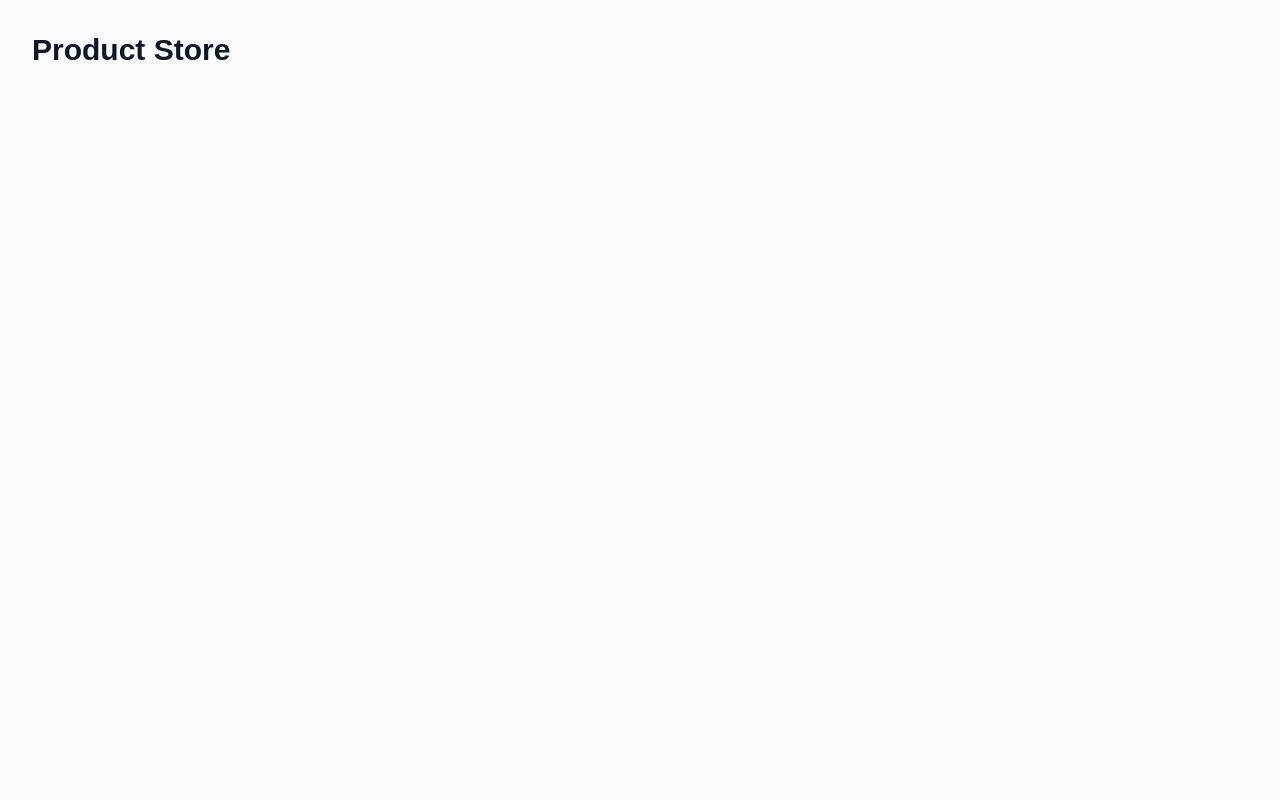
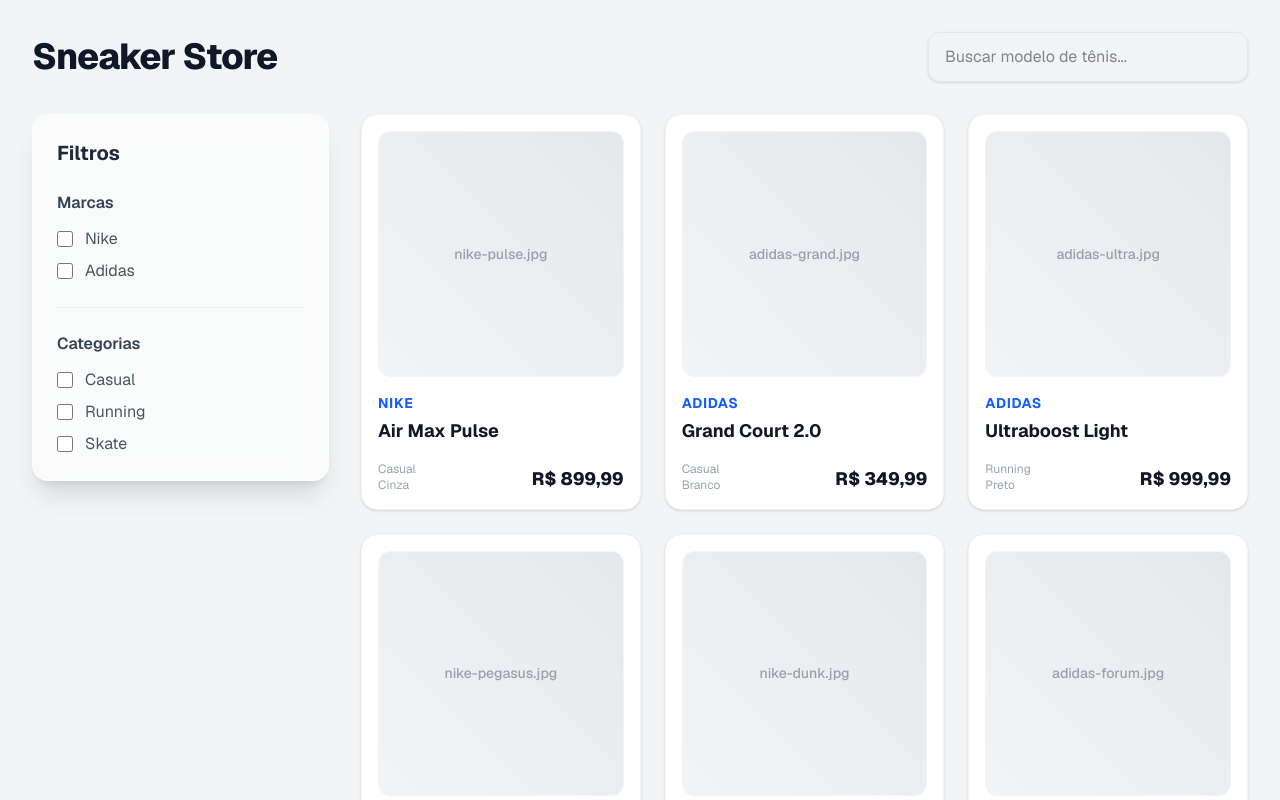
Before and after one commit to Willyang10x/catalogo-interativo, a Next.js app: page / in a window 1280 px wide. Shown: the top 800 px of the page. Built offline with nearby package versions, Linux system fonts and the light colour scheme.

Commit message:
feat: adiciona barra de pesquisa com debounce

```diff
--- a/app/page.tsx
+++ b/app/page.tsx
@@ -1,9 +1,161 @@
+'use client';
+
+import { useState, useMemo, useEffect } from 'react';
 import { products, type Sneaker } from "./data/products";
 
+const AVAILABLE_BRANDS = ["Nike", "Adidas"];
+const AVAILABLE_CATEGORIES = ["Casual", "Running", "Skate"];
+
 export default function Home() {
+  const [selectedBrands, setSelectedBrands] = useState<string[]>([]);
+  const [selectedCategories, setSelectedCategories] = useState<string[]>([]);
+
+  // Estados para a barra de pesquisa e o debounce
+  const [searchQuery, setSearchQuery] = useState('');
+  const [debouncedQuery, setDebouncedQuery] = useState('');
+
+  // Lógica do Debounce: Aguarda 300ms após o usuário parar de digitar para atualizar a busca real
+  useEffect(() => {
+    const handler = setTimeout(() => {
+      setDebouncedQuery(searchQuery);
+    }, 300);
+
+    return () => clearTimeout(handler);
+  }, [searchQuery]);
+
+  const toggleBrand = (brand: string) => {
+    setSelectedBrands((prev) =>
+      prev.includes(brand) ? prev.filter((b) => b !== brand) : [...prev, brand]
+    );
+  };
+
+  const toggleCategory = (category: string) => {
+    setSelectedCategories((prev) =>
+      prev.includes(category) ? prev.filter((c) => c !== category) : [...prev, category]
+    );
+  };
+
+  // Filtra cruzando a pesquisa em texto, as marcas e as categorias
+  const filteredProducts = useMemo(() => {
+    return products.filter((sneaker) => {
+      const matchesSearch = sneaker.name.toLowerCase().includes(debouncedQuery.toLowerCase());
+      const matchesBrand = selectedBrands.length === 0 || selectedBrands.includes(sneaker.brand);
+      const matchesCategory = selectedCategories.length === 0 || selectedCategories.includes(sneaker.category);
+
+      return matchesSearch && matchesBrand && matchesCategory;
+    });
+  }, [debouncedQuery, selectedBrands, selectedCategories]);
+
   return (
-    <main className="min-h-screen bg-gray-50 p-8">
-      <h1 className="text-3xl font-bold text-gray-900 mb-8">Product Store</h1>
-    </main>
+    <div className="min-h-screen bg-gray-100 p-4 md:p-8 font-sans">
+
+      {/* Header com a Barra de Pesquisa */}
+      <div className="mb-8 flex flex-col md:flex-row md:items-center justify-between gap-4">
+        <h1 className="text-4xl font-extrabold text-gray-900 tracking-tight">
+          Sneaker Store
+        </h1>
+
+        <input
+          type="text"
+          placeholder="Buscar modelo de tênis..."
+          value={searchQuery}
+          onChange={(e) => setSearchQuery(e.target.value)}
+          className="w-full md:w-80 px-4 py-3 rounded-xl border border-gray-200 focus:ring-2 focus:ring-blue-500 focus:border-blue-500 outline-none transition-all shadow-sm"
+        />
+      </div>
+
+      <div className="flex flex-col md:flex-row gap-8">
+
+        <aside className="w-full md:w-1/4 h-fit p-6 rounded-2xl bg-white/60 backdrop-blur-md border border-white/40 shadow-xl">
+          <h2 className="text-xl font-bold text-gray-800 mb-6">Filtros</h2>
+
+          <div className="space-y-6">
+            <div>
+              <h3 className="font-semibold text-gray-700 mb-3">Marcas</h3>
+              <div className="space-y-2">
+                {AVAILABLE_BRANDS.map((brand) => (
+                  <label key={brand} className="flex items-center space-x-3 cursor-pointer group">
+                    <input
+                      type="checkbox"
+                      checked={selectedBrands.includes(brand)}
+                      onChange={() => toggleBrand(brand)}
+                      className="w-4 h-4 rounded text-blue-600 focus:ring-blue-500 border-gray-300 transition-colors"
+                    />
+                    <span className="text-gray-600 group-hover:text-gray-900 transition-colors">{brand}</span>
+                  </label>
+                ))}
+              </div>
+            </div>
+
+            <hr className="border-gray-200/50" />
+
+            <div>
+              <h3 className="font-semibold text-gray-700 mb-3">Categorias</h3>
+              <div className="space-y-2">
+                {AVAILABLE_CATEGORIES.map((category) => (
+                  <label key={category} className="flex items-center space-x-3 cursor-pointer group">
+                    <input
+                      type="checkbox"
+                      checked={selectedCategories.includes(category)}
+                      onChange={() => toggleCategory(category)}
+                      className="w-4 h-4 rounded text-blue-600 focus:ring-blue-500 border-gray-300 transition-colors"
+                    />
+                    <span className="text-gray-600 group-hover:text-gray-900 transition-colors">{category}</span>
+                  </label>
+                ))}
+              </div>
+            </div>
+          </div>
+        </aside>
+
+        <main className="w-full md:w-3/4">
+          {filteredProducts.length === 0 ? (
+            <div className="bg-white rounded-2xl p-12 text-center shadow-sm border border-gray-100">
+              <p className="text-gray-500 text-lg">Nenhum tênis encontrado.</p>
+              <button
+                onClick={() => { setSelectedBrands([]); setSelectedCategories([]); setSearchQuery(''); }}
+                className="mt-4 px-6 py-2 bg-blue-50 text-blue-600 font-semibold rounded-lg hover:bg-blue-100 transition-colors"
+              >
+                Limpar filtros
+              </button>
+            </div>
+          ) : (
+            <div className="grid grid-cols-1 sm:grid-cols-2 lg:grid-cols-3 gap-6">
+              {filteredProducts.map((sneaker: Sneaker) => (
+                <div
+                  key={sneaker.id}
+                  className="bg-white rounded-2xl p-4 shadow-sm hover:shadow-xl transition-all duration-300 border border-gray-100 group"
+                >
+                  <div className="aspect-square bg-gray-50 rounded-xl mb-4 overflow-hidden relative border border-gray-100">
+                    <div className="w-full h-full bg-gradient-to-tr from-gray-100 to-gray-200 flex items-center justify-center group-hover:scale-105 transition-transform duration-500">
+                      <span className="text-gray-400 font-medium text-sm">
+                        {sneaker.image.split('/').pop()}
+                      </span>
+                    </div>
+                  </div>
+
+                  <div className="space-y-1">
+                    <p className="text-sm font-bold text-blue-600 uppercase tracking-wider">{sneaker.brand}</p>
+                    <h3 className="font-bold text-gray-900 text-lg truncate" title={sneaker.name}>
+                      {sneaker.name}
+                    </h3>
+
+                    <div className="flex justify-between items-end pt-3">
+                      <div className="flex flex-col">
+                        <span className="text-gray-400 text-xs">{sneaker.category}</span>
+                        <span className="text-gray-400 text-xs">{sneaker.color}</span>
+                      </div>
+                      <p className="font-extrabold text-gray-900 text-lg">
+                        {sneaker.price.toLocaleString('pt-BR', { style: 'currency', currency: 'BRL' })}
+                      </p>
+                    </div>
+                  </div>
+                </div>
+              ))}
+            </div>
+          )}
+        </main>
+      </div>
+    </div>
   );
 }
```
